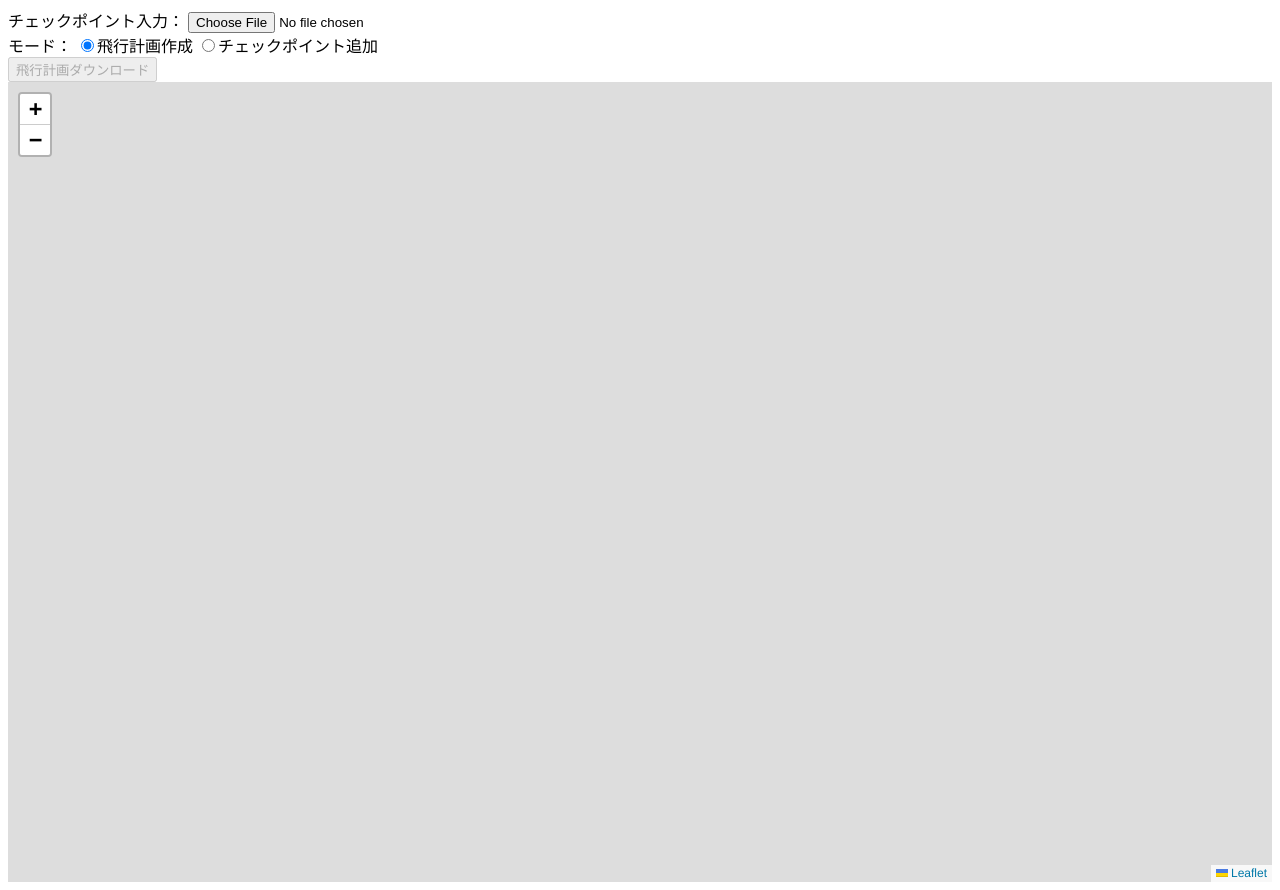
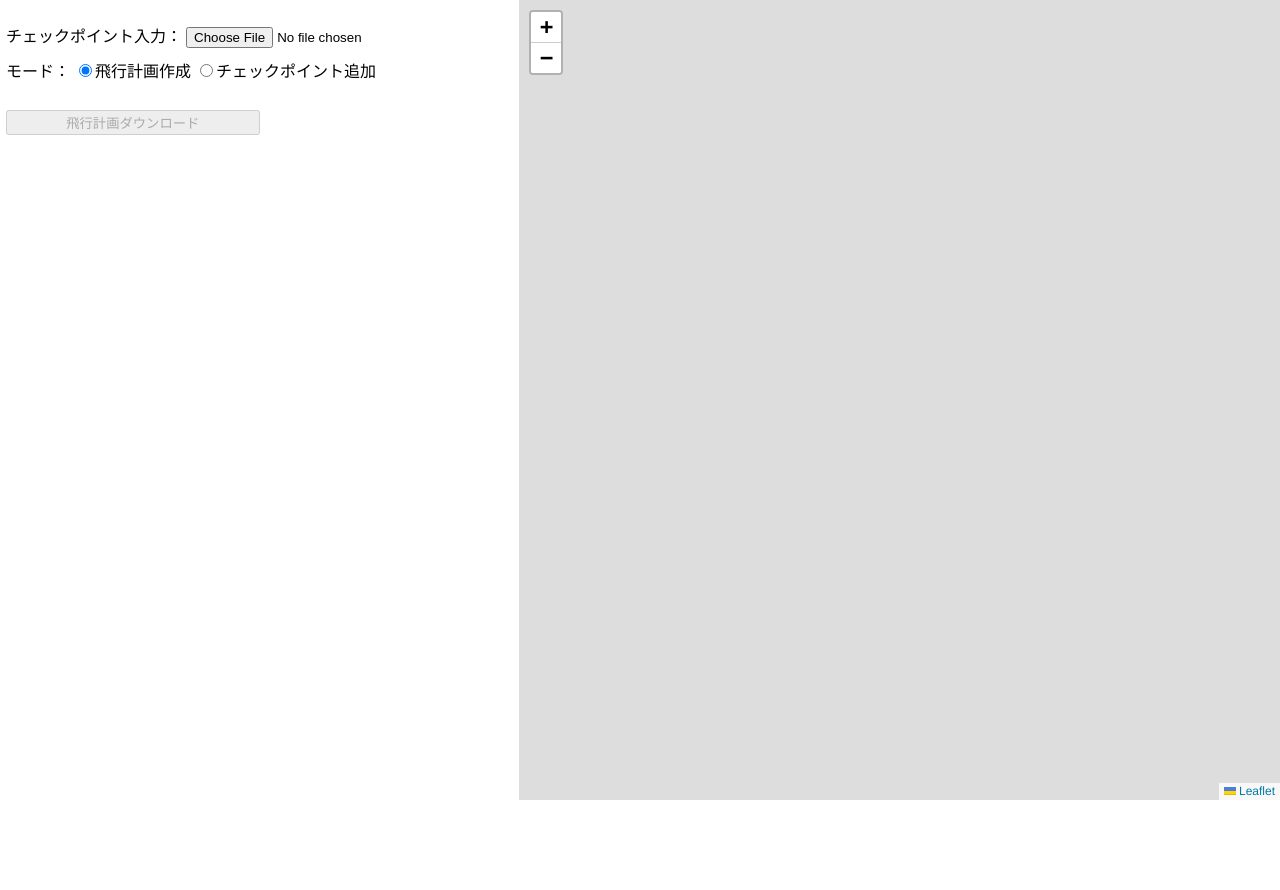
Before and after one commit to jagpotato/route-editor, a website built with Parcel: page index.html in a window 1280 px wide. After the commit the page ends 800 px from the top, so only its background shows below. Built offline with nearby package versions, Linux system fonts and the light colour scheme.

Commit message:
update css

```diff
--- a/index.html
+++ b/index.html
@@ -12,6 +12,8 @@
   <link rel="stylesheet" href="src/css/main.css">
 </head>
 <body>
+  <div id="inputArea">
+    <div id="form">
       <form>チェックポイント入力：
         <input id="inputCheckPoint" name="file" type="file">
       </form>
@@ -19,7 +21,9 @@
         <label><input type="radio" name="mode" value="makeFlightPlan" checked="checked">飛行計画作成</label>
         <label><input type="radio" name="mode" value="addCheckPoint">チェックポイント追加</label>
       </form>
+    </div>
     <button id="flightPlanDownload" disabled="disabled">飛行計画ダウンロード</button>
+  </div>
   <div id="mapid"></div>
   <script src="src/js/index.js"></script>
 </body>
--- a/src/css/main.css
+++ b/src/css/main.css
@@ -1,3 +1,35 @@
+body {
+  width: 100vw;
+  height: 100vh;
+  margin: 0;
+  display: flex;
+}
+
+#inputArea {
+  width: 40%;
+  min-width: 440px;
+  max-width: 600px;
+  height: 30%;
+  min-height: 80px;
+  max-height: 140px;
+  margin: 6px;
+  display: flex;
+  flex-direction: column;
+  justify-content: space-around;
+}
+
+#form {
+  height: 50%;
+  display: flex;
+  flex-direction: column;
+  justify-content: space-around;
+}
+
+#flightPlanDownload {
+  width: 50%;
+}
+
 #mapid {
-  height: 100vh;
+  width: 60%;
+  height: 100%;
 }
--- a/src/js/index.js
+++ b/src/js/index.js
@@ -1,9 +1,8 @@
 import dotenv from 'dotenv'
 dotenv.config()
-
-const pivotLat = 34.679135
-const pivotLng = 133.9173
-const mymap = L.map('mapid').setView([pivotLat, pivotLng], 15)
+const pivotLat = 36.13787471840729
+const pivotLng = 138.58154296875003
+const mymap = L.map('mapid').setView([pivotLat, pivotLng], 6)
 
 L.tileLayer('https://api.tiles.mapbox.com/v4/{id}/{z}/{x}/{y}.png?access_token={accessToken}', {
   attribution: 'Map data &copy; <a href="https://www.openstreetmap.org/">OpenStreetMap</a> contributors, <a href="https://creativecommons.org/licenses/by-sa/2.0/">CC-BY-SA</a>, Imagery © <a href="https://www.mapbox.com/">Mapbox</a>',
```
Lines whose indentation alone changed are shown as unchanged.
